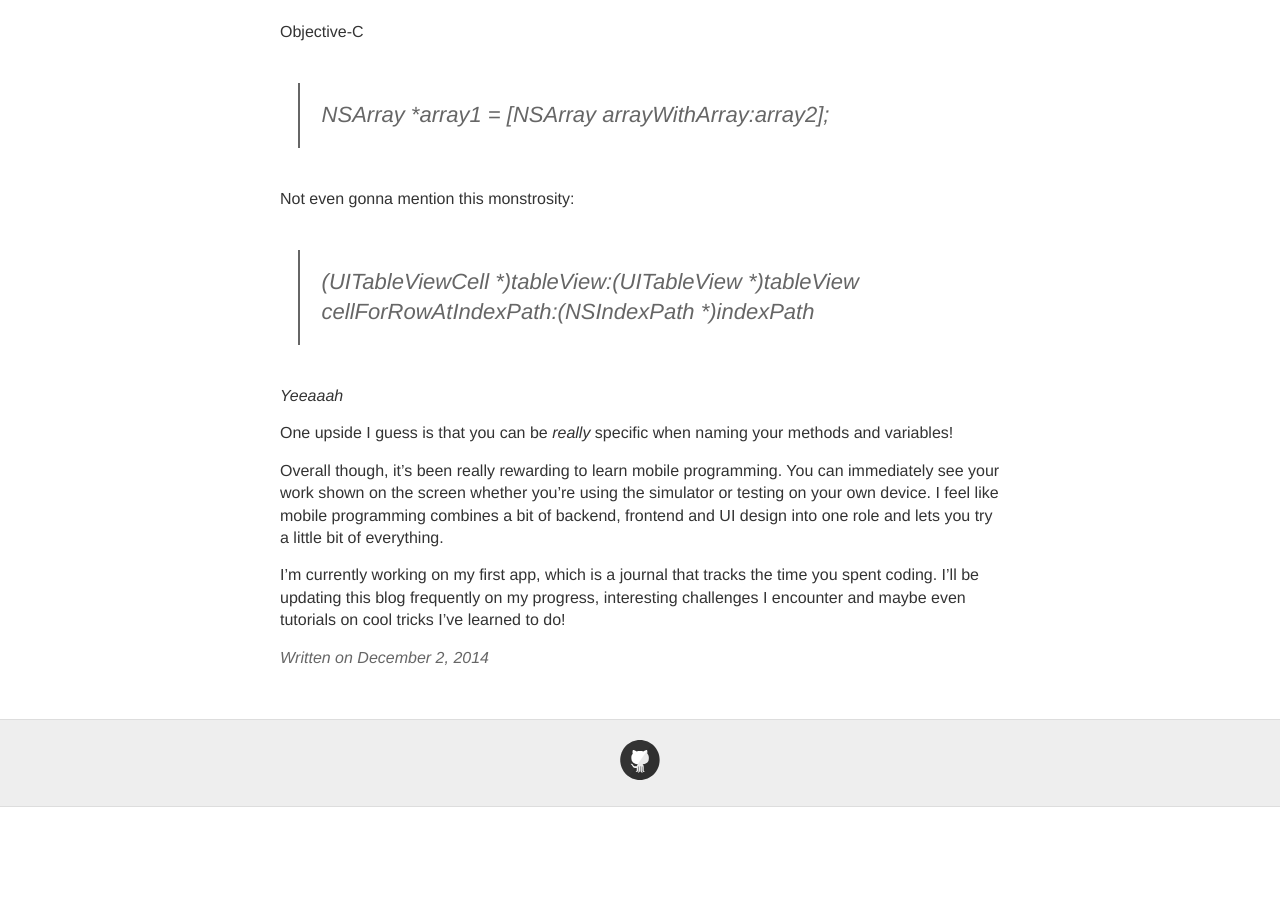
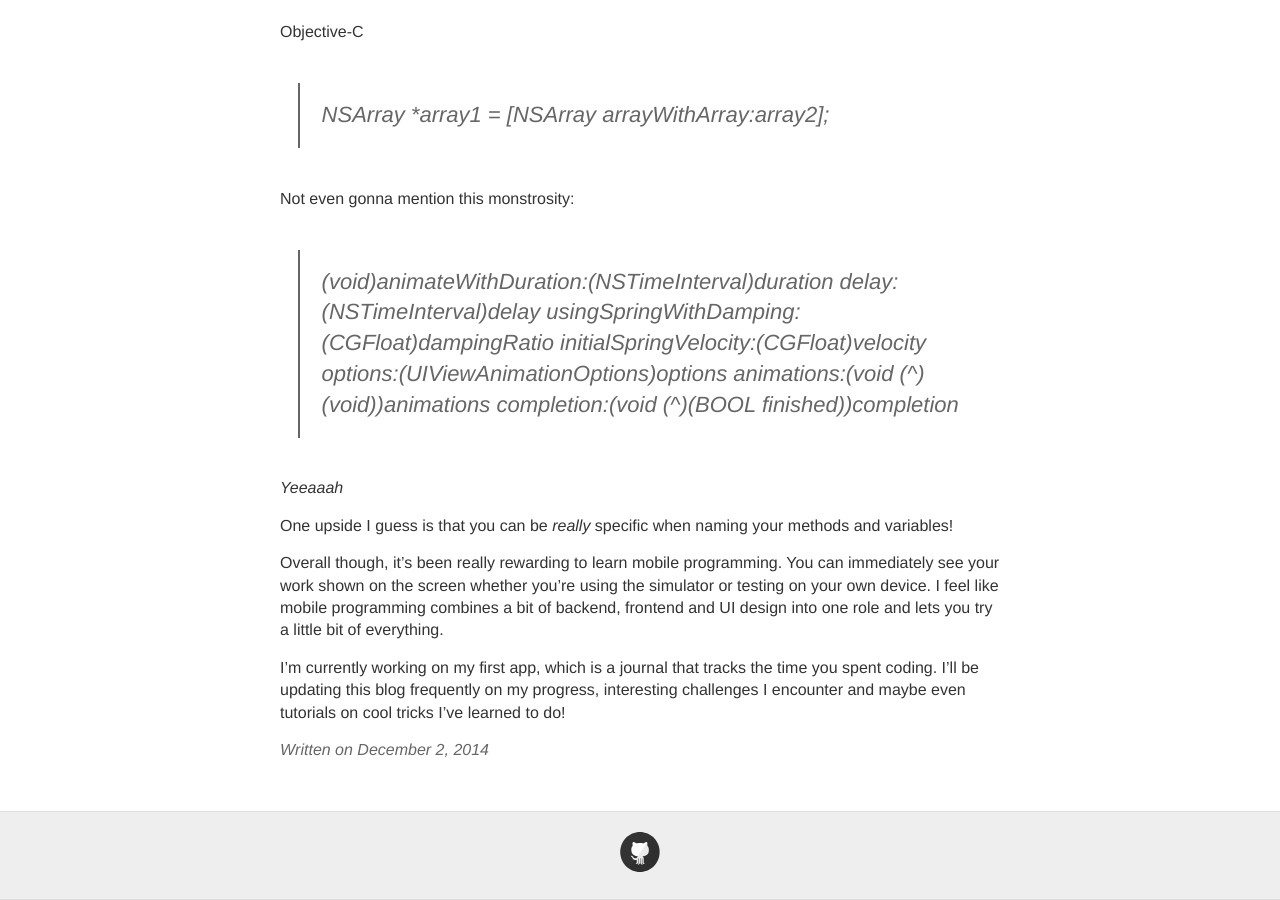
Before and after one commit to trentyou/trentyou.github.io, a Jekyll site: the page built from _posts/2014-12-2-Current progress and first post.md, in a window 1280 px wide and 900 px high, scrolled down 2242 px. Built offline with Jekyll 4.4.1, drawn with Linux system fonts in a browser that asks for light colours; before the commit the page ends 3049 px from its top, so only the background shows below that.

Commit message:
Updated 2014-12-2-Current progress and first post.md

```diff
--- a/_posts/2014-12-2-Current progress and first post.md
+++ b/_posts/2014-12-2-Current progress and first post.md
@@ -50,7 +50,13 @@ Objective-C
 
 Not even gonna mention this monstrosity:
 
-> (UITableViewCell *)tableView:(UITableView *)tableView cellForRowAtIndexPath:(NSIndexPath *)indexPath
+> (void)animateWithDuration:(NSTimeInterval)duration
+                      delay:(NSTimeInterval)delay
+     usingSpringWithDamping:(CGFloat)dampingRatio
+      initialSpringVelocity:(CGFloat)velocity
+                    options:(UIViewAnimationOptions)options
+                 animations:(void (^)(void))animations
+                 completion:(void (^)(BOOL finished))completion
 
 _Yeeaaah_
 
```
